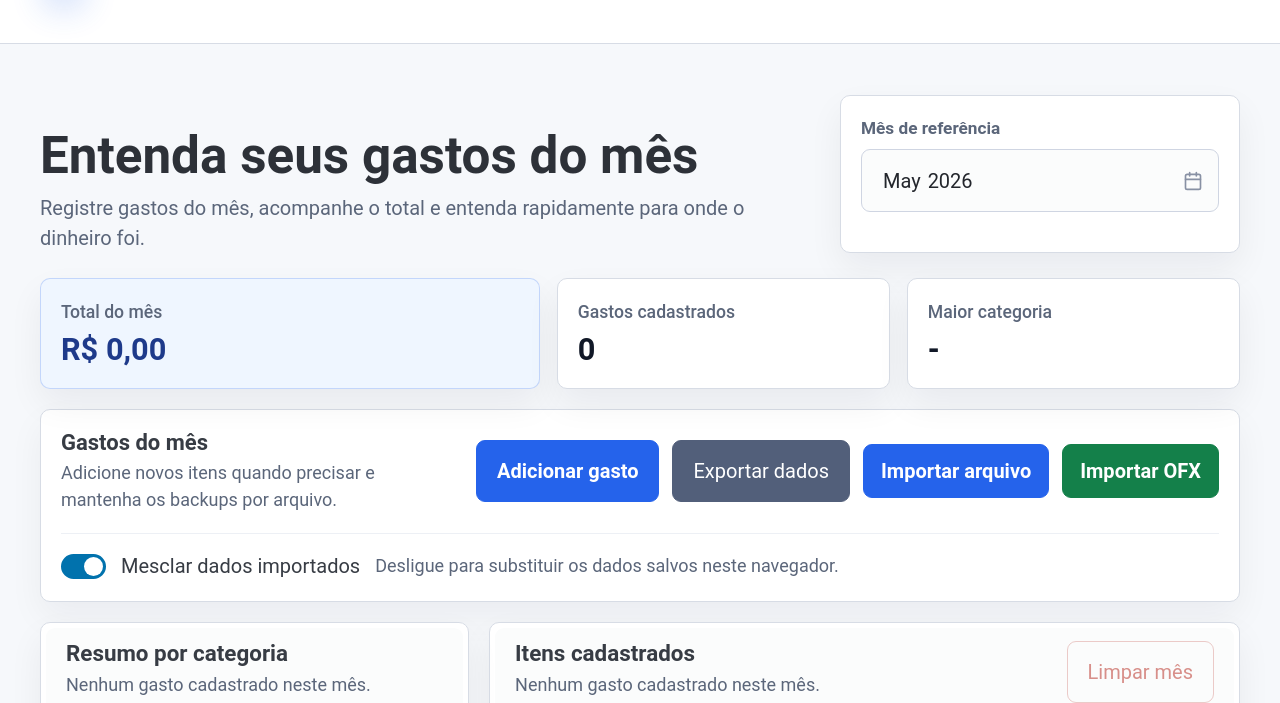
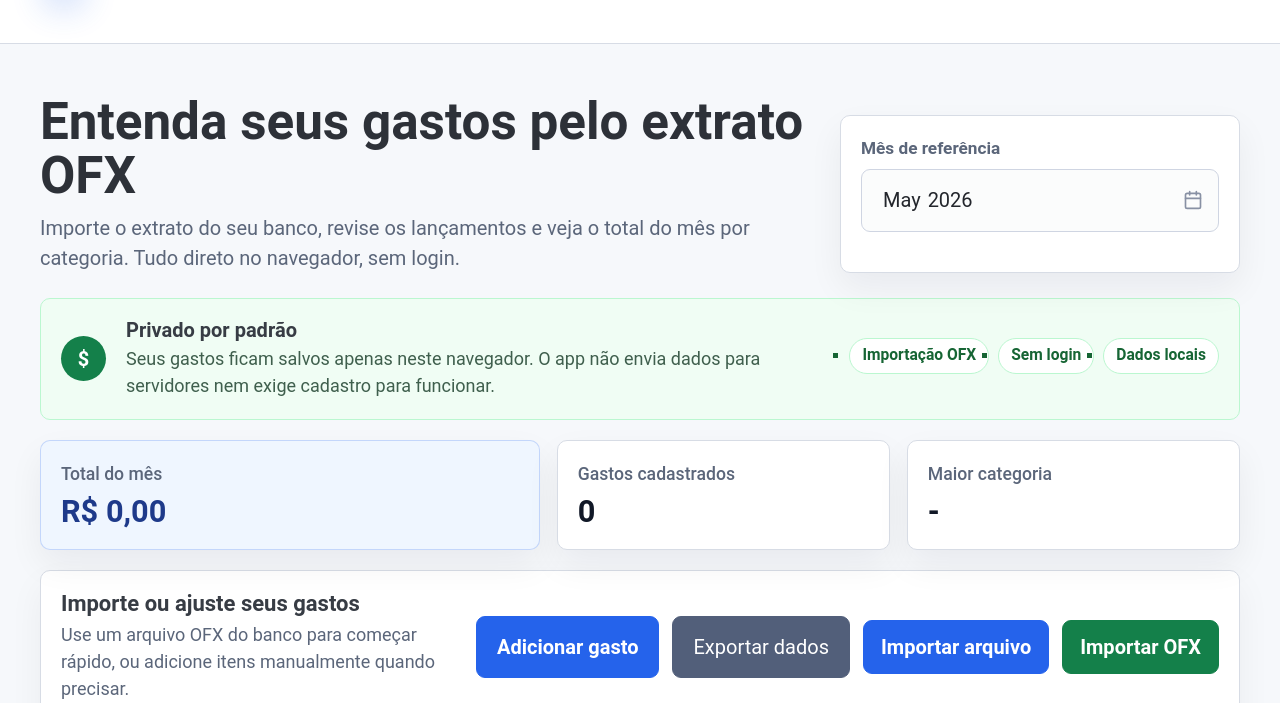
Before and after one commit to luizhtm/totalizador-gastos-mensais, a plain HTML site: page index.html in a window 1280 px wide. Shown: the part 97-800 px from the top of the page. Drawn offline with nearby package versions, Linux system fonts and the light colour scheme.

Commit message:
Destaca OFX e privacidade

```diff
--- a/index.html
+++ b/index.html
@@ -5,7 +5,7 @@
     <meta name="viewport" content="width=device-width, initial-scale=1">
     <meta
       name="description"
-      content="Organize gastos mensais, acompanhe totais por categoria e importe despesas por arquivo OFX direto no navegador."
+      content="Importe seu extrato OFX, revise gastos por categoria e acompanhe tudo no navegador, sem login e sem enviar dados para servidores."
     >
     <meta name="theme-color" content="#2563eb">
     <meta name="color-scheme" content="light">
@@ -17,7 +17,7 @@
     <meta property="og:title" content="Gastos Mensais">
     <meta
       property="og:description"
-      content="Organize gastos mensais, acompanhe totais por categoria e importe despesas por arquivo OFX direto no navegador."
+      content="Importe seu extrato OFX, revise gastos por categoria e acompanhe tudo no navegador, sem login e sem enviar dados para servidores."
     >
     <meta property="og:url" content="https://luizhtm.github.io/totalizador-gastos-mensais/">
     <meta property="og:image" content="https://luizhtm.github.io/totalizador-gastos-mensais/assets/icon.svg">
@@ -25,7 +25,7 @@
     <meta name="twitter:title" content="Gastos Mensais">
     <meta
       name="twitter:description"
-      content="Organize gastos mensais, acompanhe totais por categoria e importe despesas por arquivo OFX direto no navegador."
+      content="Importe seu extrato OFX, revise gastos por categoria e acompanhe tudo no navegador, sem login e sem enviar dados para servidores."
     >
     <meta name="twitter:image" content="https://luizhtm.github.io/totalizador-gastos-mensais/assets/icon.svg">
     <title>Gastos Mensais</title>
@@ -50,10 +50,10 @@
     <main class="container app-shell">
       <header class="app-header">
         <div>
-          <h1>Entenda seus gastos do mês</h1>
+          <h1>Entenda seus gastos pelo extrato OFX</h1>
           <p>
-            Registre gastos do mês, acompanhe o total e entenda rapidamente
-            para onde o dinheiro foi.
+            Importe o extrato do seu banco, revise os lançamentos e veja o total
+            do mês por categoria. Tudo direto no navegador, sem login.
           </p>
         </div>
 
@@ -62,6 +62,19 @@
           <input id="monthInput" type="month">
         </div>
       </header>
+
+      <section class="privacy-strip" aria-label="Privacidade">
+        <div class="privacy-mark" aria-hidden="true">$</div>
+        <div>
+          <h2>Privado por padrão</h2>
+          <p>Seus gastos ficam salvos apenas neste navegador. O app não envia dados para servidores nem exige cadastro para funcionar.</p>
+        </div>
+        <ul class="privacy-tags" aria-label="Destaques de privacidade">
+          <li>Importação OFX</li>
+          <li>Sem login</li>
+          <li>Dados locais</li>
+        </ul>
+      </section>
 
       <section class="summary-grid" aria-label="Resumo do mês">
         <article class="summary-card summary-card-total">
@@ -84,8 +97,8 @@
 
       <section class="action-panel" aria-label="Ações do totalizador">
         <div>
-          <h2>Gastos do mês</h2>
-          <p>Adicione novos itens quando precisar e mantenha os backups por arquivo.</p>
+          <h2>Importe ou ajuste seus gastos</h2>
+          <p>Use um arquivo OFX do banco para começar rápido, ou adicione itens manualmente quando precisar.</p>
         </div>
 
         <div class="action-panel-controls">
--- a/styles.css
+++ b/styles.css
@@ -129,6 +129,64 @@ button,
   color: var(--app-text-muted);
   font-size: 0.86rem;
   font-weight: 700;
+}
+
+.privacy-strip {
+  align-items: center;
+  background: #f0fdf4;
+  border: 1px solid #bbf7d0;
+  border-radius: 0.5rem;
+  display: grid;
+  gap: 1rem;
+  grid-template-columns: auto minmax(0, 1fr) auto;
+  margin-bottom: 1rem;
+  padding: 1rem;
+}
+
+.privacy-mark {
+  align-items: center;
+  background: var(--app-success);
+  border-radius: 999px;
+  color: #ffffff;
+  display: inline-flex;
+  font-weight: 700;
+  height: 2.25rem;
+  justify-content: center;
+  width: 2.25rem;
+}
+
+.privacy-strip h2 {
+  font-size: 1rem;
+  font-weight: 700;
+  margin-bottom: 0.15rem;
+}
+
+.privacy-strip p {
+  color: #3f5f4d;
+  font-size: 0.9rem;
+  margin: 0;
+}
+
+.privacy-tags {
+  display: flex;
+  flex-wrap: wrap;
+  gap: 0.45rem;
+  justify-content: flex-end;
+  list-style: none;
+  margin: 0;
+  padding: 0;
+}
+
+.privacy-tags li {
+  background: #ffffff;
+  border: 1px solid #bbf7d0;
+  border-radius: 999px;
+  color: #166534;
+  font-size: 0.78rem;
+  font-weight: 700;
+  line-height: 1;
+  padding: 0.45rem 0.6rem;
+  white-space: nowrap;
 }
 
 .summary-grid {
@@ -642,6 +700,7 @@ dialog.expense-dialog article > .modal-heading {
   .app-header,
   .summary-grid,
   .action-panel,
+  .privacy-strip,
   .content-grid {
     grid-template-columns: 1fr;
   }
@@ -651,6 +710,10 @@ dialog.expense-dialog article > .modal-heading {
   }
 
   .action-panel-controls {
+    justify-content: flex-start;
+  }
+
+  .privacy-tags {
     justify-content: flex-start;
   }
 
```
Also changed, not shown: site.webmanifest.
